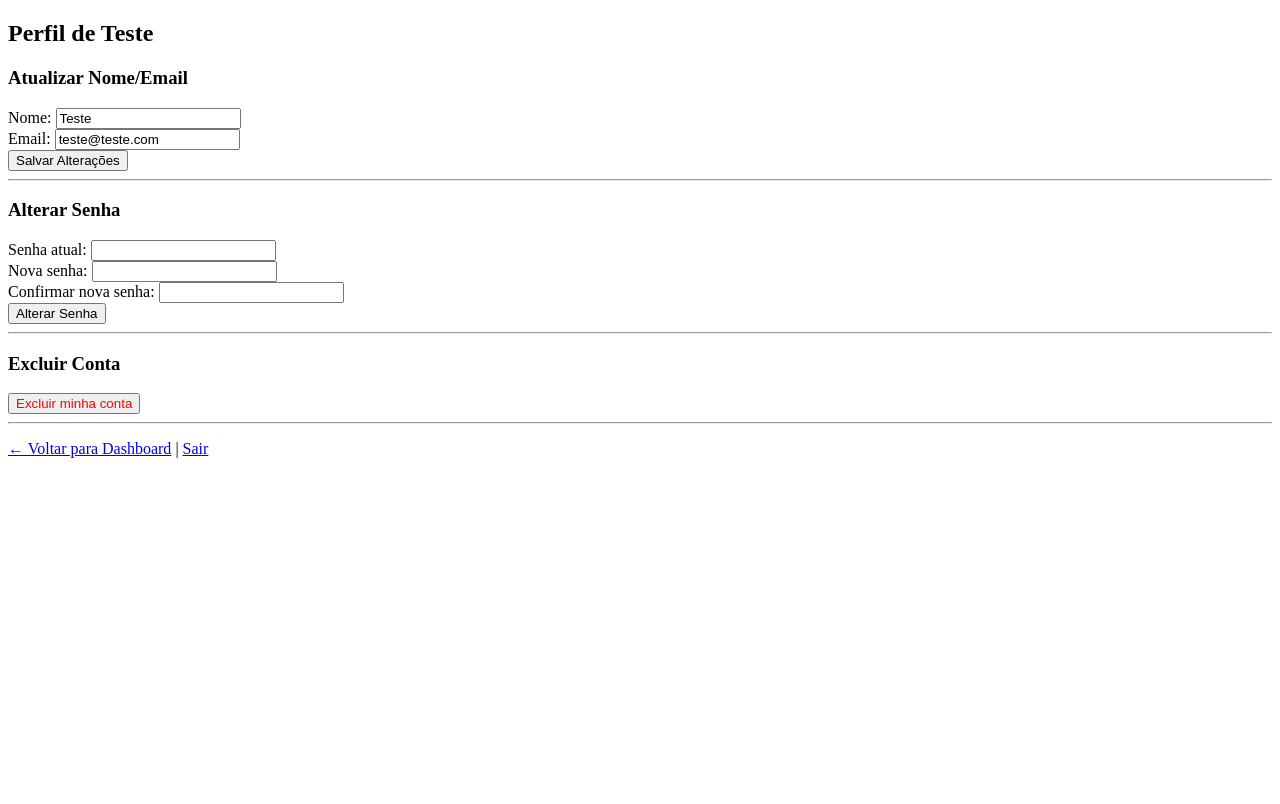
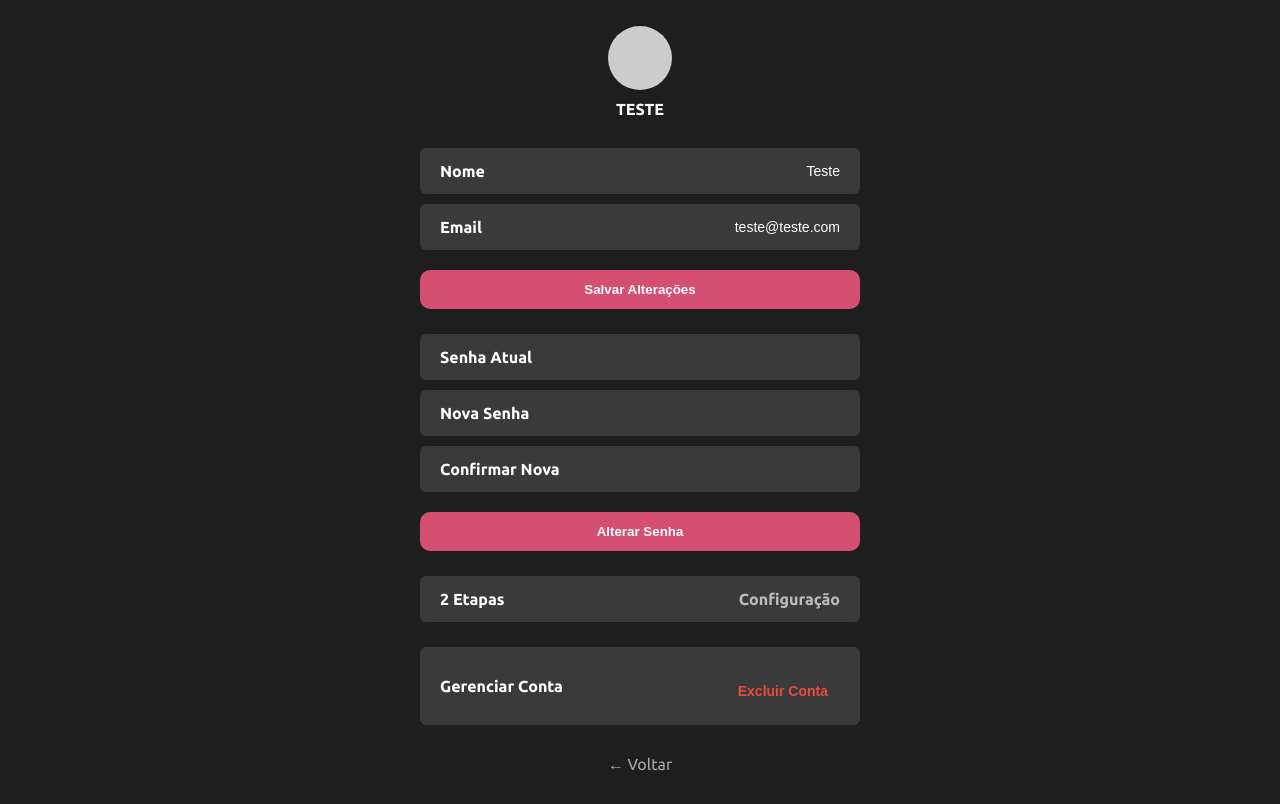
Before and after one commit to FredericoPellegrini/Revisa, a PHP site: page /perfil.php in a window 1280 px wide. Before the commit the page ends 458 px from the top, so only its background shows below. Run offline with PHP 8.4, Linux system fonts and the light colour scheme; a user stored in the database is signed in; data comes from the database, SQL or seed files in the repository.

Commit message:
Várias alterações

```diff
--- /dev/null
+++ b/css/perfil.css
@@ -0,0 +1,138 @@
+@import url('https://fonts.googleapis.com/css2?family=Ubuntu:wght@400;700&display=swap');
+
+* {
+    margin: 0;
+    padding: 0;
+    box-sizing: border-box;
+}
+
+body {
+    background-color: #1e1e1e;
+    font-family: 'Ubuntu', sans-serif;
+    color: white;
+    height: 100vh;
+    display: flex;
+    justify-content: center;
+    align-items: center;
+}
+
+.container {
+    width: 100%;
+    max-width: 500px;
+    padding: 30px;
+    text-align: center;
+}
+
+.perfil {
+    display: flex;
+    flex-direction: column;
+    align-items: center;
+    margin-bottom: 30px;
+}
+
+.foto {
+    width: 64px;
+    height: 64px;
+    background-color: #ccc;
+    border-radius: 50%;
+    margin-bottom: 10px;
+}
+
+h2 {
+    font-size: 16px;
+    font-weight: 700;
+    text-transform: uppercase;
+}
+
+.msg {
+    color: lightgreen;
+    margin-bottom: 15px;
+}
+
+form.bloco,
+div.bloco {
+    display: flex;
+    flex-direction: column;
+    gap: 10px;
+    margin-bottom: 25px;
+}
+
+.linha {
+    display: flex;
+    justify-content: space-between;
+    align-items: center;
+    background-color: #3a3a3a;
+    padding: 14px 20px;
+    border-radius: 6px;
+    font-weight: bold;
+}
+
+.linha label {
+    text-align: left;
+    flex: 1;
+}
+
+.linha span {
+    flex: 1;
+    text-align: right;
+}
+
+.linha a {
+    color: #bcbcbc;
+    text-decoration: none;
+}
+
+.linha a:hover {
+    text-decoration: underline;
+}
+
+.linha input {
+    background: none;
+    border: none;
+    color: #fff;
+    font-size: 14px;
+    text-align: right;
+    flex: 1;
+    outline: none;
+}
+
+button {
+    margin-top: 10px;
+    background-color: #D54F72;
+    color: white;
+    padding: 12px;
+    border: none;
+    border-radius: 10px;
+    font-weight: bold;
+    cursor: pointer;
+}
+
+button:hover {
+    background-color: #c84c6d;
+}
+
+button.excluir {
+    background: none;
+    color: #e74c3c;
+    font-weight: bold;
+    border: none;
+    font-size: 14px;
+    cursor: pointer;
+}
+
+button.excluir:hover {
+    text-decoration: underline;
+}
+
+.voltar {
+    margin-top: 30px;
+}
+
+.voltar a {
+    color: #aaa;
+    text-decoration: none;
+}
+
+.voltar a:hover {
+    text-decoration: underline;
+}
--- a/perfil.php
+++ b/perfil.php
@@ -62,41 +62,72 @@ if (isset($_POST['excluir_conta'])) {
 ?>
 
 <!DOCTYPE html>
-<html>
+<html lang="pt-br">
 <head>
     <meta charset="UTF-8">
     <title>Perfil do Usuário</title>
+    <link rel="stylesheet" href="css/perfil.css">
 </head>
 <body>
-    <h2>Perfil de <?= htmlspecialchars($_SESSION['user_nome']) ?></h2>
 
-    <?php if (isset($msg)) echo "<p><strong>$msg</strong></p>"; ?>
+    <div class="container">
+        <div class="perfil">
+            <div class="foto"></div>
+            <h2><?= htmlspecialchars($_SESSION['user_nome']) ?></h2>
+        </div>
 
-    <form method="post">
-        <h3>Atualizar Nome/Email</h3>
-        Nome: <input type="text" name="nome" value="<?= htmlspecialchars($usuario['nome']) ?>" required><br>
-        Email: <input type="email" name="email" value="<?= htmlspecialchars($usuario['email']) ?>" required><br>
-        <button type="submit" name="atualizar_info">Salvar Alterações</button>
-    </form>
+        <?php if (isset($msg)) echo "<p class='msg'>$msg</p>"; ?>
 
-    <hr>
+        <!-- Atualizar nome/email -->
+        <form method="post" class="bloco">
+            <div class="linha">
+                <label for="nome">Nome</label>
+                <input type="text" id="nome" name="nome" value="<?= htmlspecialchars($usuario['nome']) ?>" required>
+            </div>
+            <div class="linha">
+                <label for="email">Email</label>
+                <input type="email" id="email" name="email" value="<?= htmlspecialchars($usuario['email']) ?>" required>
+            </div>
+            <button type="submit" name="atualizar_info">Salvar Alterações</button>
+        </form>
 
-    <form method="post">
-        <h3>Alterar Senha</h3>
-        Senha atual: <input type="password" name="senha_atual" required><br>
-        Nova senha: <input type="password" name="nova_senha" required><br>
-        Confirmar nova senha: <input type="password" name="confirmar_senha" required><br>
-        <button type="submit" name="atualizar_senha">Alterar Senha</button>
-    </form>
+        <!-- Atualizar senha -->
+        <form method="post" class="bloco">
+            <div class="linha">
+                <label for="senha_atual">Senha Atual</label>
+                <input type="password" id="senha_atual" name="senha_atual" required>
+            </div>
+            <div class="linha">
+                <label for="nova_senha">Nova Senha</label>
+                <input type="password" id="nova_senha" name="nova_senha" required>
+            </div>
+            <div class="linha">
+                <label for="confirmar_senha">Confirmar Nova</label>
+                <input type="password" id="confirmar_senha" name="confirmar_senha" required>
+            </div>
+            <button type="submit" name="atualizar_senha">Alterar Senha</button>
+        </form>
 
-    <hr>
+        <!-- 2 Etapas -->
+        <div class="bloco">
+            <div class="linha">
+                <label>2 Etapas</label>
+                <span><a href="#">Configuração</a></span>
+            </div>
+        </div>
 
-    <form method="post" onsubmit="return confirm('Tem certeza que deseja excluir sua conta? Isso não poderá ser desfeito!');">
-        <h3>Excluir Conta</h3>
-        <button type="submit" name="excluir_conta" style="color:red;">Excluir minha conta</button>
-    </form>
+        <!-- Excluir Conta -->
+        <form method="post" class="bloco" onsubmit="return confirm('Deseja mesmo excluir sua conta?');">
+            <div class="linha">
+                <label>Gerenciar Conta</label>
+                <span><button type="submit" name="excluir_conta" class="excluir">Excluir Conta</button></span>
+            </div>
+        </form>
 
-    <hr>
-    <p><a href="dashboard.php">← Voltar para Dashboard</a> | <a href="logout.php">Sair</a></p>
+        <div class="voltar">
+            <a href="dashboard.php">← Voltar</a>
+        </div>
+    </div>
+
 </body>
 </html>
```
Also changed, not shown: css/cadastro.css (added, +95 -0 lines), dashboard.php (added, +115 -0 lines), login.php (+18 -9 lines), register.php (+31 -8 lines).
